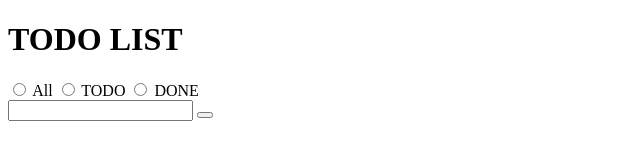
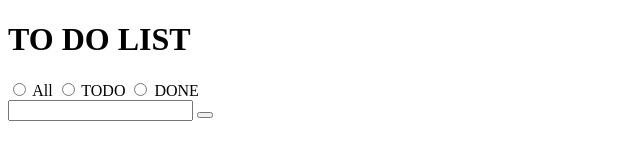
Before and after one commit to leejungho9/localStorage-example, a website: page src/index.html in a window 1280 px wide. Shown: the whole page, without its empty margins (0-640 px from the left). Drawn offline with Linux system fonts and the light colour scheme; some icons are missing.

Commit message:
css 수정

```diff
--- a/src/index.html
+++ b/src/index.html
@@ -15,7 +15,7 @@
 
   <body>
     <header>
-      <h1>TODO LIST</h1>
+      <h1>TO DO LIST</h1>
     </header>
 
     <div style="font-size: 100px" id="load">
```
